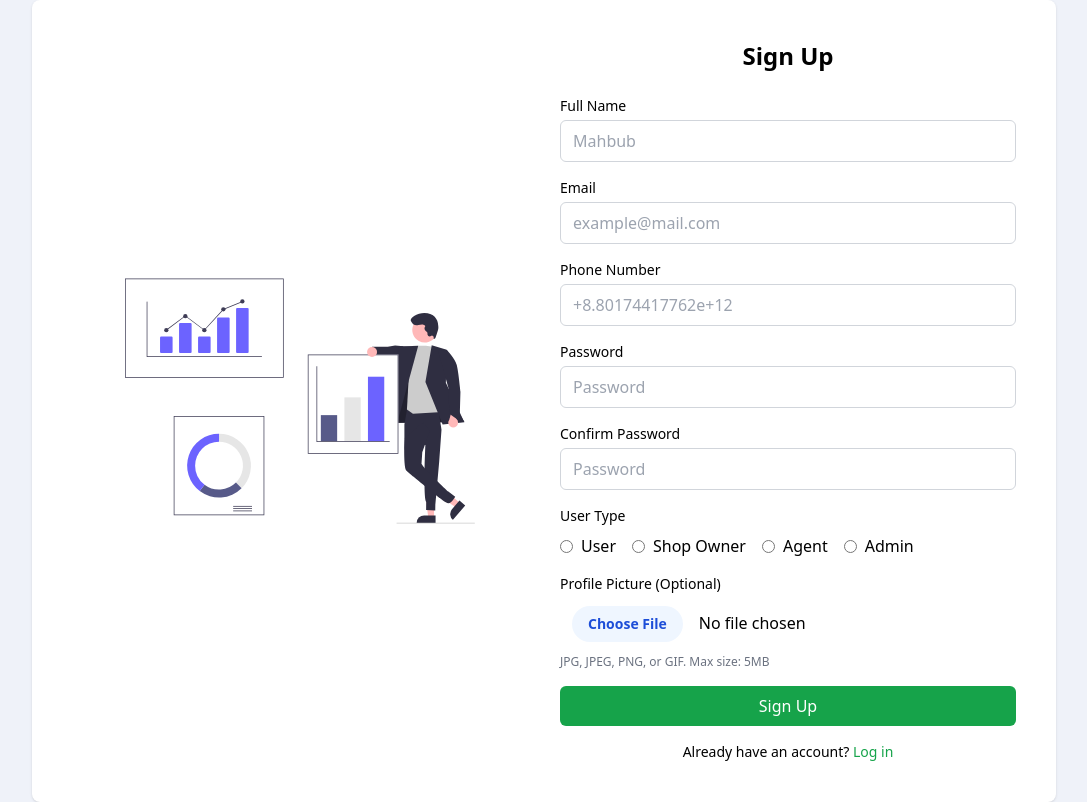
After one commit to TashinParvez/direct-edge, a PHP site: page /signup_backup.php in a window 1280 px wide. The commit adds this page. Shown: the whole page, without its empty margins (96-1183 px from the left). Run offline with PHP 8.4, Linux system fonts and the light colour scheme; some libraries are stand-ins or nearby versions.

Commit message:
feat: add profile img

```diff
--- /dev/null
+++ b/Login-Signup/signup_backup.php
@@ -0,0 +1,254 @@
+<?php
+// Database connection
+$servername = "localhost";
+$username = "root";
+$password = "";
+$databasename = "direct-edge";
+
+$conn = mysqli_connect($servername, $username, $password, $databasename);
+if (!$conn) {
+    die("Connection failed: " . mysqli_connect_error());
+}
+
+$message = "";
+if ($_SERVER["REQUEST_METHOD"] == "POST") {
+    $full_name = $_POST['username'];
+    $email = $_POST['mail'];
+    $phone = $_POST['phonenumber'];
+    $password = $_POST['password'];
+    $confirm_password = $_POST['confirm_password'];
+    $role = $_POST['usertype'];
+
+    // Initialize image_url as null
+    $image_url = null;
+
+    // Allowed ENUM values
+    $allowed_roles = ['Admin', 'Shop-Owner', 'Agent', 'User'];
+    if (!in_array($role, $allowed_roles)) {
+        $message = "Invalid role selected!";
+    } elseif ($password !== $confirm_password) {
+        $message = "Passwords do not match!";
+    } else {
+        // Handle file upload if a file was selected
+        if (isset($_FILES['profile_picture']) && $_FILES['profile_picture']['error'] === UPLOAD_ERR_OK) {
+            $upload_dir = 'uploads/profile_pictures/';
+
+            // Create directory if it doesn't exist
+            if (!file_exists($upload_dir)) {
+                mkdir($upload_dir, 0755, true);
+            }
+
+            $file_tmp_path = $_FILES['profile_picture']['tmp_name'];
+            $file_name = $_FILES['profile_picture']['name'];
+            $file_size = $_FILES['profile_picture']['size'];
+            $file_type = $_FILES['profile_picture']['type'];
+            $file_name_cmps = explode(".", $file_name);
+            $file_extension = strtolower(end($file_name_cmps));
+
+            // Allowed file extensions
+            $allowed_extensions = ['jpg', 'jpeg', 'png', 'gif'];
+
+            if (in_array($file_extension, $allowed_extensions)) {
+                // Create unique filename
+                $new_file_name = uniqid() . '_' . time() . '.' . $file_extension;
+                $dest_path = $upload_dir . $new_file_name;
+
+                // Check file size (limit to 5MB)
+                if ($file_size < 5000000) {
+                    if (move_uploaded_file($file_tmp_path, $dest_path)) {
+                        $image_url = $dest_path;
+                    } else {
+                        $message = "❌ Error uploading profile picture.";
+                    }
+                } else {
+                    $message = "❌ File size too large. Maximum size is 5MB.";
+                }
+            } else {
+                $message = "❌ Invalid file type. Only JPG, JPEG, PNG, and GIF files are allowed.";
+            }
+        }
+
+        // If no error with file upload, proceed with user registration
+        if ($message === "") {
+            // Hash password
+            $hashed_password = password_hash($password, PASSWORD_DEFAULT);
+
+            // Insert query with image_url
+            $stmt = $conn->prepare("INSERT INTO users (full_name, email, phone, password, role, image_url) VALUES (?, ?, ?, ?, ?, ?)");
+            $stmt->bind_param("ssssss", $full_name, $email, $phone, $hashed_password, $role, $image_url);
+
+            if ($stmt->execute()) {
+                // $message = "Sign up successful!";
+                header("Location: login.php");
+                exit();
+            } else {
+                $message = "❌ Error: " . $stmt->error;
+
+                // If there was an error and we uploaded a file, delete it
+                if ($image_url && file_exists($image_url)) {
+                    unlink($image_url);
+                }
+            }
+
+            $stmt->close();
+        }
+    }
+}
+
+$conn->close();
+?>
+
+<!DOCTYPE html>
+<html lang="en">
+
+<head>
+    <meta charset="UTF-8">
+    <meta name="viewport" content="width=device-width, initial-scale=1.0">
+    <title>Sign Up DirectEdge</title>
+    <link rel="icon" type="image/x-icon" href="../Logo/Favicon.png">
+    <script src="https://cdn.tailwindcss.com"></script>
+</head>
+
+<body class="bg-[#eff2f9] flex items-center justify-center min-h-screen">
+
+    <div class="bg-white shadow rounded-lg p-6 md:p-10 flex flex-col md:flex-row items-center gap-8 w-full max-w-5xl">
+
+        <div class="flex-1 flex justify-center">
+            <svg xmlns="http://www.w3.org/2000/svg" width="350" height="250" viewBox="0 0 841.59024 589">
+                <polygon points="743.208 574.193 729.128 574.192 722.43 519.885 743.21 519.886 743.208 574.193" fill="#ffb8b8" />
+                <path d="M926.00334,743.34094l-45.39888-.00169V742.765A17.67147,17.67147,0,0,1,898.275,725.0948h.00112l27.72809.00112Z" transform="translate(-179.20488 -155.5)" fill="#2f2e41" />
+                <polygon points="805.349 539.578 796.21 550.289 750.55 520.133 764.039 504.326 805.349 539.578" fill="#ffb8b8" />
+                <path d="M997.26727,701.20576l-29.46919,34.5344-.43682-.37273a17.67143,17.67143,0,0,1-1.97223-24.91172l.00073-.00086,17.99885-21.09237Z" transform="translate(-179.20488 -155.5)" fill="#2f2e41" />
+                <polygon points="643.236 307.117 638.853 347.537 816.024 345.01 738.759 219.114 675.673 216.848 643.236 307.117" fill="#2f2e41" />
+                <polygon points="643.236 307.117 638.853 347.537 816.024 345.01 738.759 219.114 675.673 216.848 643.236 307.117" opacity="0.28" />
+                <path d="M857.27966,469.55618l-6.25477,36.98405v33.05813L901.455,556.05955s-5.90374,128.40409,1.96683,136.58258l-.19337,19.74247,22,1,.17941-13.89387L934.735,595.635l5.49349-76.25041-8.90664-57.8109Z" transform="translate(-179.20488 -155.5)" fill="#2f2e41" />
+                <path d="M896.35029,501.39223l-45.3254,38.20613s-2.6527,68.93184,4.08383,77.01567c5.786,6.94318,81.03774,66.83187,81.03774,66.83187s13.37442,12.26792,20.86947,12.46353,16.21255-15.52483,16.21255-15.52483l-17.35829-13.18827S910.901,625.22041,897.54884,608.5302c-5.38922-6.73653-5.38922-7.41018-5.38922-7.41018l1.84061-28.01427,18.52508-51.99127Z" transform="translate(-179.20488 -155.5)" fill="#2f2e41" />
+                <polygon points="669.024 162.885 649.482 161.079 631.756 164.033 594.222 164.045 591.024 191.249 625.277 198.914 633.624 194.823 668.419 208.08 669.024 162.885" fill="#2f2e41" />
+                <path d="M871.56928,318.29985s41.47357-3.88605,50.90471,3.52413,29.64072,154.26646,29.64072,154.26646l-80.54543,4.54583-14.4396-9.93505,4.0988-73.31662Z" transform="translate(-179.20488 -155.5)" fill="#ccc" />
+                <polygon points="705.024 161.885 659.275 162.889 616.622 355.62 650.305 363.031 705.024 161.885" fill="#2f2e41" />
+                <polygon points="737.546 160.256 773.583 171.535 771.536 250.722 816.024 345.396 763.725 350.905 722.386 248.675 737.546 160.256" fill="#2f2e41" />
+                <path d="M976.17566,510.51266a11.51329,11.51329,0,0,0-.43624-17.64888l7.24981-25.2913-14.29491-8.15427-9.73651,35.86a11.5757,11.5757,0,0,0,17.21785,15.23444Z" transform="translate(-179.20488 -155.5)" fill="#ffb8b8" />
+                <path d="M931.90513,329.23416l21.32335-1.84956s19.1431,20.02168,23.4982,35.52394,9.07066,64.00526,9.07066,64.00526l-1.96706,70.95509L958.90513,480.9427l-1.67172-61.03065Z" transform="translate(-179.20488 -155.5)" fill="#2f2e41" />
+                <circle cx="900.23883" cy="279.0718" r="30.2266" transform="translate(44.35273 779.63092) rotate(-61.33681)" fill="#ffb8b8" />
+                <path d="M896.86876,266.45286c-3.96584-.91637-8.08269.09909-12.09946.75737s-8.44336.87528-11.84109-1.36586c-2.50928-1.65512-4.052-4.39327-5.5007-7.02712a8.08807,8.08807,0,0,1-1.18324-3.10061c-.17057-1.94791,1.06856-3.72514,2.3844-5.17153,6.112-6.71846,15.04376-10.39563,24.051-11.56369a41.55433,41.55433,0,0,1,21.96117,2.68176c6.83748,2.99893,12.71514,8.49079,15.40335,15.45628a43.8945,43.8945,0,0,1,2.30051,11.03757,32.97038,32.97038,0,0,1,.15507,8.35909,35.83247,35.83247,0,0,1-1.61995,6.056l-4.453,13.446a8.85863,8.85863,0,0,1-1.751,3.466,3.02927,3.02927,0,0,1-3.54735.77718,11.03957,11.03957,0,0,0,.15962-4.46052,3.76376,3.76376,0,0,0-2.96974-2.99493c-1.64132-.17418-3.04344,1.09814-4.60042,1.64611a5.65951,5.65951,0,0,1-7.03462-3.81764q-.06393-.21546-.11053-.43552c-.24579-1.53722.1669-3.18288-.41576-4.62647-.68269-1.69135-2.493-2.57757-3.853-3.79294a8.86863,8.86863,0,0,1-2.4334-9.21678c.36409-1.119,1.39236-1.62773,1.18665-2.91325C900.78734,267.96287,898.30087,266.78376,896.86876,266.45286Z" transform="translate(-179.20488 -155.5)" fill="#2f2e41" />
+                <path d="M560.81664,394.22516H179.20488V155.5H560.81664Z" transform="translate(-179.20488 -155.5)" fill="#fff" />
+                <path d="M560.81664,394.22516H179.20488V155.5H560.81664ZM180.9474,392.48264H559.07412V157.24252H180.9474Z" transform="translate(-179.20488 -155.5)" fill="#3f3d56" />
+                <path d="M514.20424,724.86865H296.38931V486.14349H514.20424Z" transform="translate(-179.20488 -155.5)" fill="#fff" />
+                <path d="M514.20424,724.86865H296.38931V486.14349H514.20424Zm-216.07241-1.74252H512.46172V487.886H298.13183Z" transform="translate(-179.20488 -155.5)" fill="#3f3d56" />
+                <rect x="260.07105" y="546.82166" width="45.30551" height="1.8367" fill="#3f3d56" />
+                <rect x="260.07105" y="552.33175" width="45.30551" height="1.8367" fill="#3f3d56" />
+                <rect x="260.07105" y="557.84189" width="45.30551" height="1.8367" fill="#3f3d56" />
+                <path d="M405.2968,528.835v19.16772a57.50315,57.50315,0,0,1,40.66088,98.164l13.55361,13.55361A76.67086,76.67086,0,0,0,405.2968,528.835Z" transform="translate(-179.20488 -155.5)" fill="#e6e6e6" />
+                <path d="M459.51129,659.72034l-13.55361-13.55361a57.48875,57.48875,0,0,1-75.4511,5.11572l-11.60149,15.26513A76.66891,76.66891,0,0,0,459.51129,659.72034Z" transform="translate(-179.20488 -155.5)" fill="#575a89" />
+                <path d="M347.79366,605.50585a57.50312,57.50312,0,0,1,57.50314-57.50314V528.835a76.6701,76.6701,0,0,0-46.39171,137.71259l11.60152-15.26513A57.403,57.403,0,0,1,347.79366,605.50585Z" transform="translate(-179.20488 -155.5)" fill="#6c63ff" />
+                <path d="M836.57034,576.7545H618.75541V338.02891H836.57034Z" transform="translate(-179.20488 -155.5)" fill="#fff" />
+                <path d="M836.57034,576.7545H618.75541V338.02891H836.57034ZM620.49793,575.012H834.82782V339.77143H620.49793Z" transform="translate(-179.20488 -155.5)" fill="#3f3d56" />
+                <rect x="470.9159" y="328.46512" width="39.20669" height="62.7307" fill="#575a89" />
+                <rect x="527.54778" y="285.77339" width="39.20669" height="105.42243" fill="#e6e6e6" />
+                <rect x="584.17967" y="236.11159" width="39.20669" height="155.08423" fill="#6c63ff" />
+                <polygon points="636.455 392.939 460.461 392.939 460.461 210.845 462.203 210.845 462.203 391.196 636.455 391.196 636.455 392.939" fill="#3f3d56" />
+                <circle cx="594.0236" cy="176.8846" r="12" fill="#ffb8b8" />
+                <path d="M1019.79512,744.5h-187a1,1,0,0,1,0-2h187a1,1,0,0,1,0,2Z" transform="translate(-179.20488 -155.5)" fill="#ccc" />
+                <path d="M507.81987,344.2986H232.20165a.86259.86259,0,0,1-.86256-.86255V211.33223a.86256.86256,0,0,1,1.72512,0V342.57349H507.81987a.86256.86256,0,1,1,0,1.72511Z" transform="translate(-179.20488 -155.5)" fill="#3f3d56" />
+                <path d="M291.08926,334.81045H266.02071a2.56337,2.56337,0,0,1-2.56052-2.5603V297.693a2.56337,2.56337,0,0,1,2.56052-2.5603h25.06855a2.56337,2.56337,0,0,1,2.56051,2.5603v34.55712A2.56337,2.56337,0,0,1,291.08926,334.81045Z" transform="translate(-179.20488 -155.5)" fill="#6c63ff" />
+                <path d="M336.8049,334.81045H311.73635a2.56336,2.56336,0,0,1-2.56051-2.5603V264.91577a2.56337,2.56337,0,0,1,2.56051-2.5603H336.8049a2.56337,2.56337,0,0,1,2.56051,2.5603v67.33438A2.56336,2.56336,0,0,1,336.8049,334.81045Z" transform="translate(-179.20488 -155.5)" fill="#6c63ff" />
+                <path d="M382.52054,334.81045H357.452a2.56337,2.56337,0,0,1-2.56051-2.5603V297.693a2.56337,2.56337,0,0,1,2.56051-2.5603h25.06855a2.56337,2.56337,0,0,1,2.56052,2.5603v34.55712A2.56337,2.56337,0,0,1,382.52054,334.81045Z" transform="translate(-179.20488 -155.5)" fill="#6c63ff" />
+                <path d="M428.23619,334.81045H403.16763a2.50734,2.50734,0,0,1-2.56051-2.44431V251.8614a2.50734,2.50734,0,0,1,2.56051-2.44432h25.06856a2.50734,2.50734,0,0,1,2.56051,2.44432v80.50474A2.50734,2.50734,0,0,1,428.23619,334.81045Z" transform="translate(-179.20488 -155.5)" fill="#6c63ff" />
+                <path d="M473.95183,334.81045H448.88328a2.56336,2.56336,0,0,1-2.56051-2.5603V228.68828a2.56337,2.56337,0,0,1,2.56051-2.5603h25.06855a2.56337,2.56337,0,0,1,2.56051,2.5603V332.25015A2.56337,2.56337,0,0,1,473.95183,334.81045Z" transform="translate(-179.20488 -155.5)" fill="#6c63ff" />
+                <circle cx="99.3501" cy="124.10666" r="5.17536" fill="#3f3d56" />
+                <circle cx="145.06574" cy="90.46685" r="5.17536" fill="#3f3d56" />
+                <circle cx="190.78139" cy="124.10666" r="5.17536" fill="#3f3d56" />
+                <circle cx="236.49703" cy="74.07822" r="5.17536" fill="#3f3d56" />
+                <circle cx="282.21267" cy="55.10191" r="5.17536" fill="#3f3d56" />
+                <polygon points="190.89 125.266 145.066 90.943 99.867 124.797 98.833 123.416 145.066 88.787 190.672 122.947 235.993 73.352 236.175 73.278 281.89 54.858 282.535 56.459 237.001 74.805 190.89 125.266" fill="#3f3d56" />
+            </svg>
+        </div>
+
+        <!-- Form Section -->
+        <div class="flex-1 w-full">
+            <h2 class="text-2xl font-bold text-center mb-6">Sign Up</h2>
+
+            <?php if ($message != "") { ?>
+                <p class="text-center mb-4 font-medium <?php echo (strpos($message, '✅') !== false) ? 'text-green-600' : 'text-red-600'; ?>">
+                    <?php echo $message; ?>
+                </p>
+            <?php } ?>
+
+            <form action="" method="post" enctype="multipart/form-data" class="space-y-4">
+
+                <div>
+                    <label for="username" class="block text-sm font-medium">Full Name</label>
+                    <input type="text" id="username" name="username" placeholder="Mahbub" required
+                        class="mt-1 w-full rounded-md border border-gray-300 px-3 py-2 focus:ring-2 focus:ring-blue-500 focus:outline-none">
+                </div>
+
+                <div>
+                    <label for="mail" class="block text-sm font-medium">Email</label>
+                    <input type="email" id="mail" name="mail" placeholder="example@mail.com" required
+                        class="mt-1 w-full rounded-md border border-gray-300 px-3 py-2 focus:ring-2 focus:ring-blue-500 focus:outline-none">
+                </div>
+
+                <div>
+                    <label for="phonenumber" class="block text-sm font-medium">Phone Number</label>
+                    <input type="text" id="phonenumber" name="phonenumber" placeholder="+8.80174417762e+12" required
+                        class="mt-1 w-full rounded-md border border-gray-300 px-3 py-2 focus:ring-2 focus:ring-blue-500 focus:outline-none">
+                </div>
+
+                <div>
+                    <label for="password" class="block text-sm font-medium">Password</label>
+                    <input type="password" id="password" name="password" placeholder="Password" required
+                        class="mt-1 w-full rounded-md border border-gray-300 px-3 py-2 focus:ring-2 focus:ring-blue-500 focus:outline-none">
+                </div>
+
+                <div>
+                    <label for="confirm_password" class="block text-sm font-medium">Confirm Password</label>
+                    <input type="password" id="confirm_password" name="confirm_password" placeholder="Password" required
+                        class="mt-1 w-full rounded-md border border-gray-300 px-3 py-2 focus:ring-2 focus:ring-blue-500 focus:outline-none">
+                </div>
+
+                <div>
+                    <label class="block text-sm font-medium">User Type</label>
+                    <div class="flex flex-wrap gap-4 mt-2">
+                        <label class="flex items-center gap-2">
+                            <input type="radio" name="usertype" value="User" required class="text-blue-600 focus:ring-blue-500">
+                            <span>User</span>
+                        </label>
+                        <label class="flex items-center gap-2">
+                            <input type="radio" name="usertype" value="Shop-Owner" required class="text-blue-600 focus:ring-blue-500">
+                            <span>Shop Owner</span>
+                        </label>
+                        <label class="flex items-center gap-2">
+                            <input type="radio" name="usertype" value="Agent" required class="text-blue-600 focus:ring-blue-500">
+                            <span>Agent</span>
+                        </label>
+                        <label class="flex items-center gap-2">
+                            <input type="radio" name="usertype" value="Admin" required class="text-blue-600 focus:ring-blue-500">
+                            <span>Admin</span>
+                        </label>
+                    </div>
+                </div>
+
+                <!-- Profile Picture Upload - Simple field at the end -->
+                <div>
+                    <label for="profile_picture" class="block text-sm font-medium">Profile Picture (Optional)</label>
+                    <input type="file" id="profile_picture" name="profile_picture" accept="image/*"
+                        class="mt-1 w-full rounded-md  px-3 py-2 focus:ring-2 focus:ring-blue-500 focus:outline-none file:mr-4 file:py-2 file:px-4 file:rounded-full file:border-0 file:text-sm file:font-semibold file:bg-blue-50 file:text-blue-700 hover:file:bg-blue-100">
+                    <p class="text-xs text-gray-500 mt-1">JPG, JPEG, PNG, or GIF. Max size: 5MB</p>
+                </div>
+
+                <button type="submit" class="w-full bg-green-600 text-white font-medium py-2 rounded-md hover:bg-green-700 transition">
+                    Sign Up
+                </button>
+
+                <p class="text-center text-sm mt-3">
+                    Already have an account?
+                    <a href="login.php" class="text-green-600 hover:underline">Log in</a>
+                </p>
+
+            </form>
+        </div>
+    </div>
+
+</body>
+
+</html>
```
Also changed, not shown: Login-Signup/profile.php (+14 -6 lines), Login-Signup/signup.php (+63 -5 lines), Login-Signup/uploads/profile_pictures/68d2f2b8be56a_1758655160.jpg (added), Login-Signup/uploads/profile_pictures/68d2f541c0f88_1758655809.jpg (added), 1 other file.
